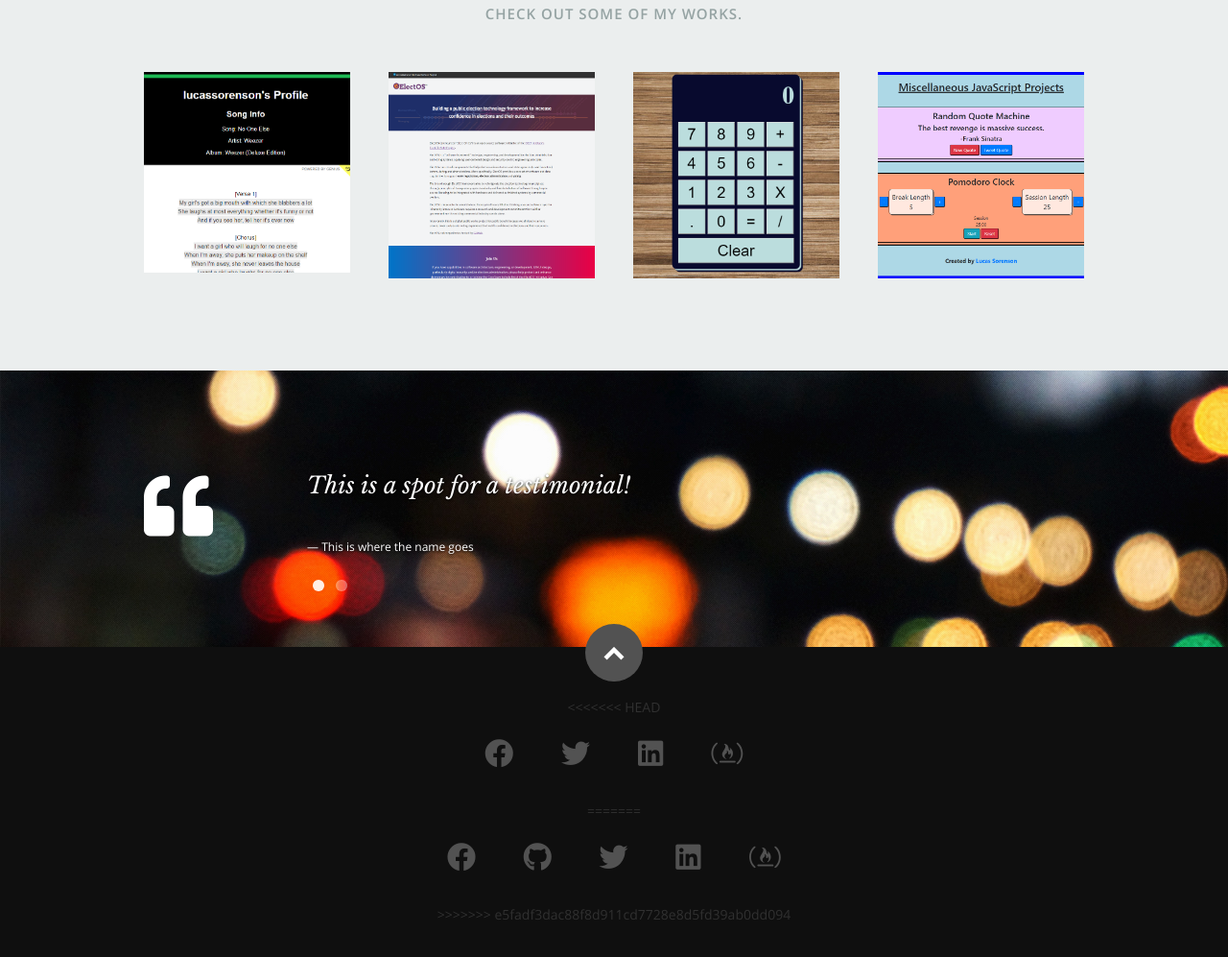
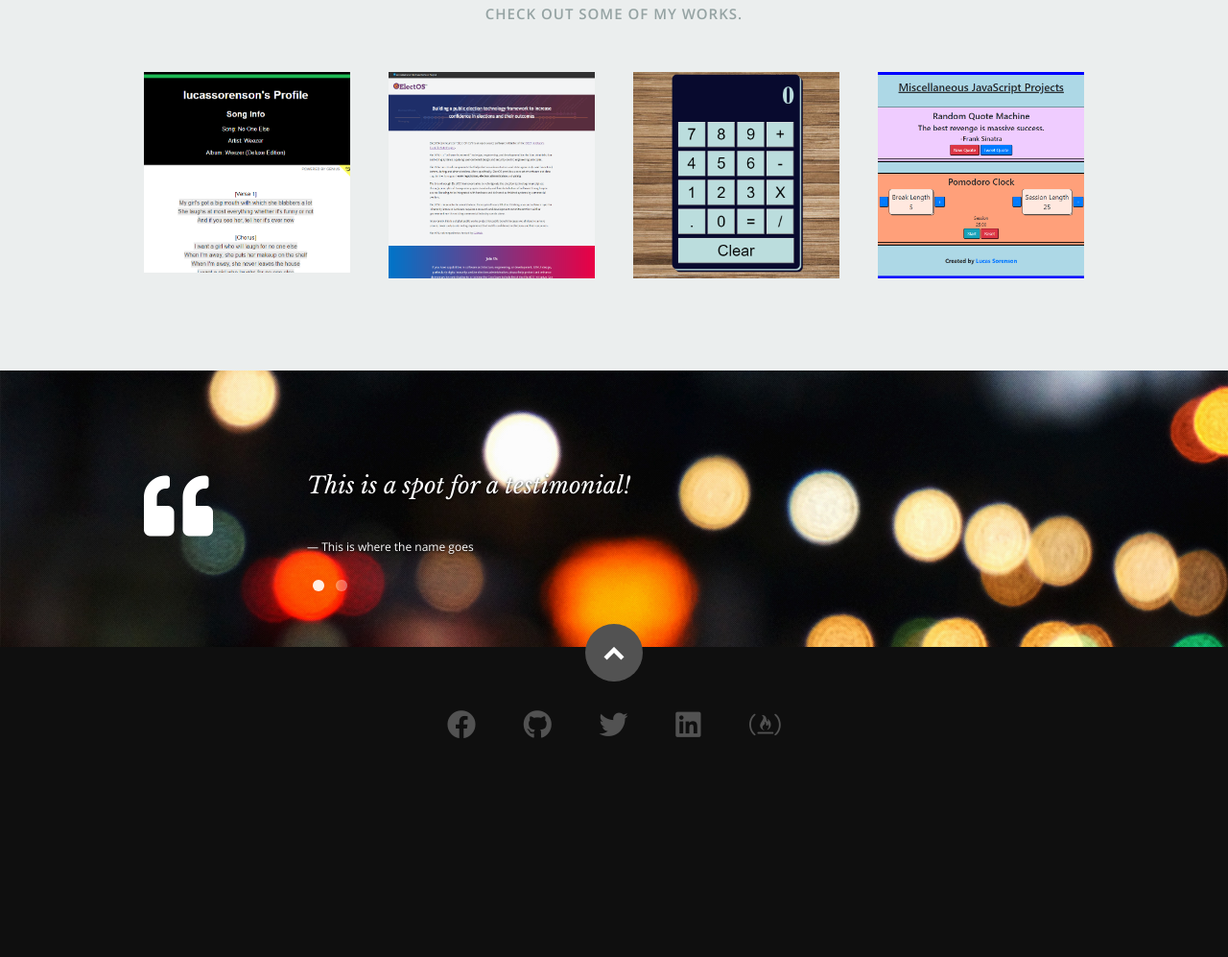
Before and after one commit to lucassorenson/lucassorenson.github.io, a plain HTML site: page index.html in a window 1280 px wide. Shown: the part 3611-4608 px from the top of the page at 96% size. After the commit the page ends 4459 px from the top, so only its background shows below. Drawn offline with nearby package versions, Linux system fonts and the light colour scheme.

Commit message:
Remove double social links

```diff
--- a/index.html
+++ b/index.html
@@ -537,14 +537,6 @@
         <div class="row">
 
             <div class="twelve columns">
-
-                <<<<<<< HEAD <ul class="social-links">
-                    <li><a href="https://www.facebook.com/lucas.w.sorenson" target="_blank"><i class="fab fa-facebook"></i></a></li>
-                    <li><a href="https://www.twitter.com/LucasSorenson4" target="_blank"><i class="fab fa-twitter"></i></a></li>
-                    <li><a href="https://www.linkedin.com/in/lucas-sorenson" target="_blank"><i class="fab fa-linkedin"></i></a></li>
-                    <li><a href="https://www.freecodecamp.org/forum/u/lucassorenson/summary" target="_blank"><i class="fab fa-free-code-camp"></i></a></li>
-                    </ul>
-                    =======
                     <ul class="social-links">
                         <li><a href="https://www.facebook.com/lucas.w.sorenson" target="_blank"><i class="fab fa-facebook"></i></a></li>
                         <li><a href="https://www.github.com/lucassorenson" target="_blank"><i class="fab fa-github"></i></a></li>
@@ -552,8 +544,6 @@
                         <li><a href="https://www.linkedin.com/in/lucas-sorenson" target="_blank"><i class="fab fa-linkedin"></i></a></li>
                         <li><a href="https://www.freecodecamp.org/forum/u/lucassorenson/summary" target="_blank"><i class="fab fa-free-code-camp"></i></a></li>
                     </ul>
-                    >>>>>>> e5fadf3dac88f8d911cd7728e8d5fd39ab0dd094
-
             </div>
 
             <div id="go-top"><a class="smoothscroll" title="Back to Top" href="#home"><i class="icon-up-open"></i></a>
```
